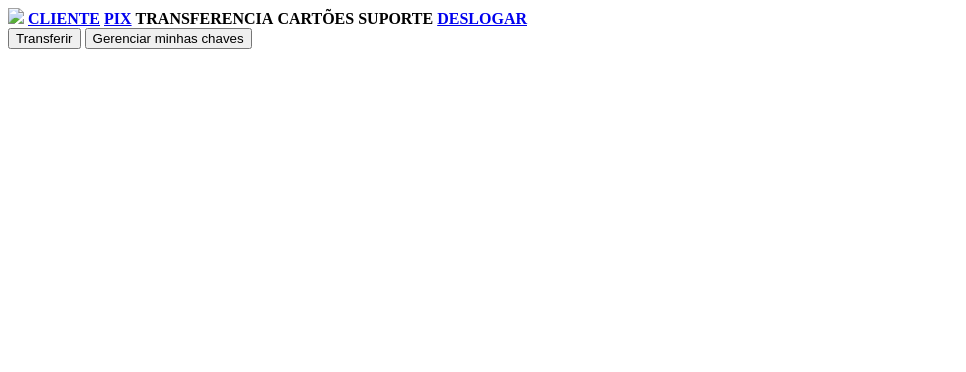
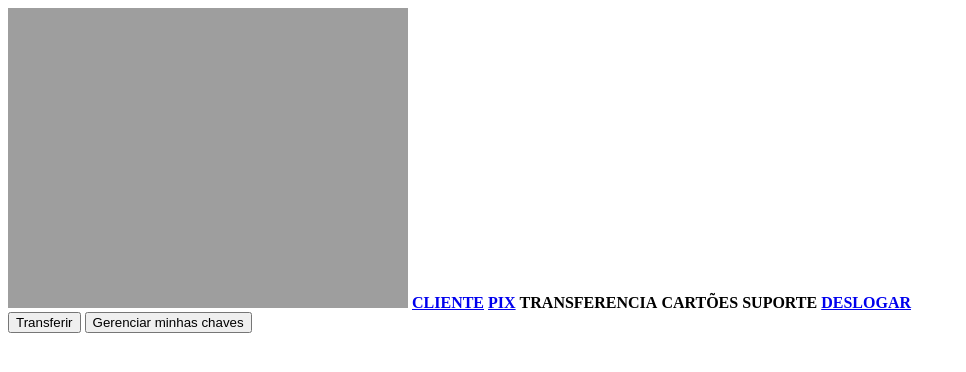
Before and after one commit to thsantosm/under-development, a plain HTML site: page pixscreen.html in a window 1280 px wide. Shown: the whole page, without its empty margins (0-966 px from the left). Drawn offline with nearby package versions, Linux system fonts and the light colour scheme; the site is published under a folder, as on GitHub Pages, so addresses that start at the root find nothing.

Commit message:
Update pixscreen.html

```diff
--- a/pixscreen.html
+++ b/pixscreen.html
@@ -12,7 +12,7 @@
 
 <body>
     <div id="colums">
-        <img id="logo" src="/img/logo.png">
+        <img id="logo" src="./img/logo.png">
         <a href="index2.html"><b>CLIENTE</b></a>
         <a href="pixscreen.html"><b>PIX</b></a>
         <a><b>TRANSFERENCIA</b></a>
```
